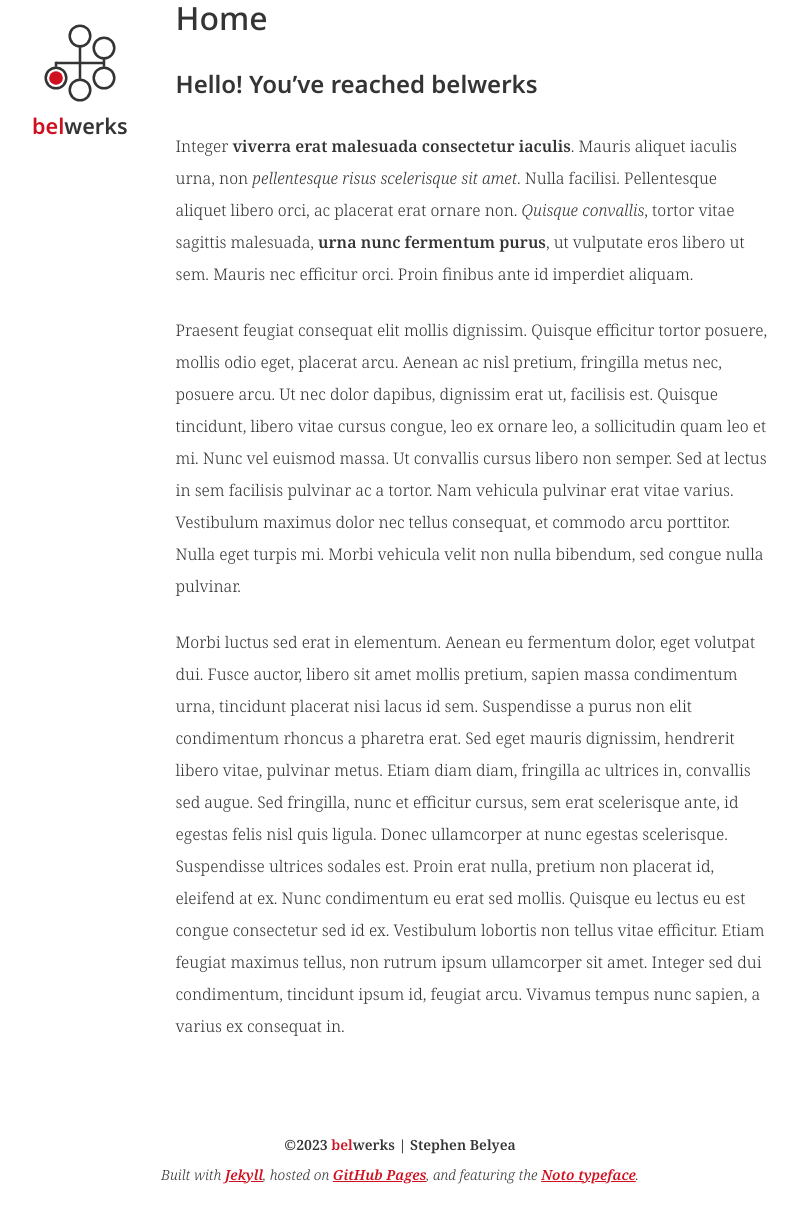
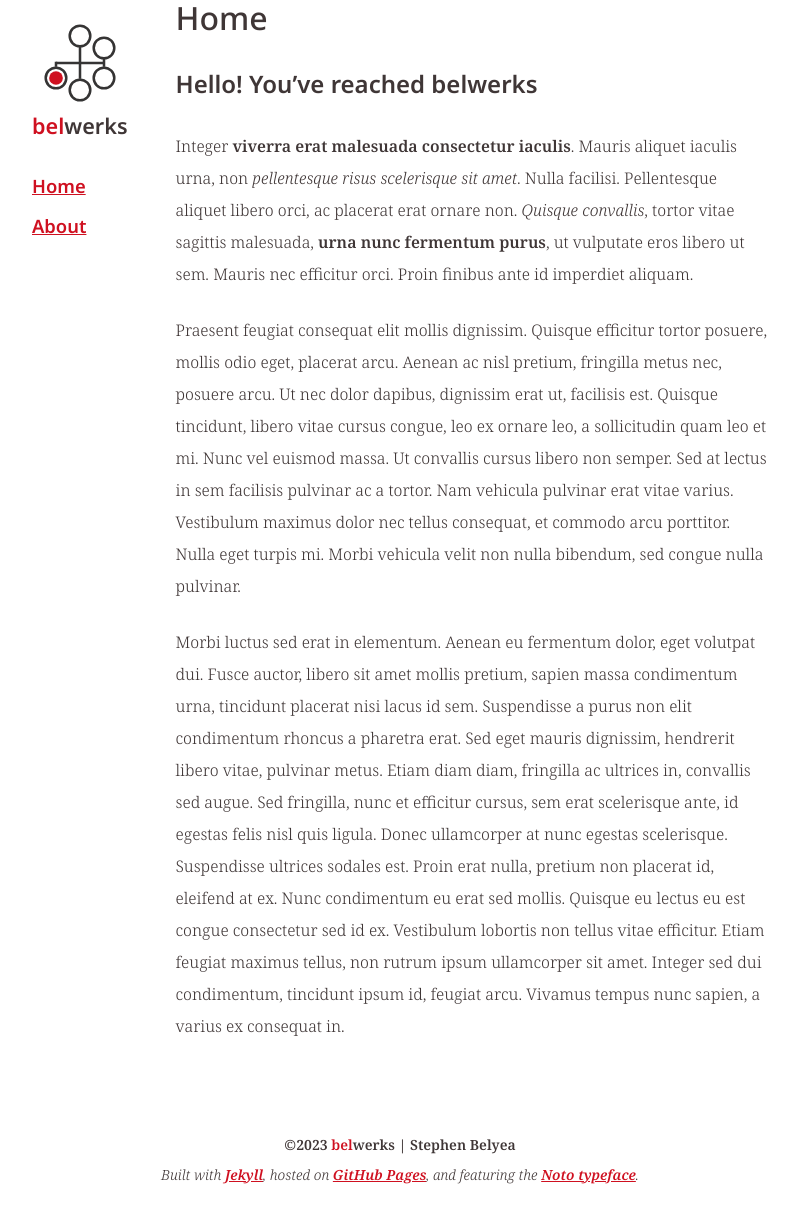
Before and after one commit to stephenbelyea/belwerks-site-2023, a Jekyll site: the page built from index.md, in a window 1280 px wide. Shown: the whole page, without its empty margins (240-1038 px from the left). Built offline with Jekyll 4.4.1, drawn with Linux system fonts in a browser that asks for light colours.

Commit message:
Add nav and link focus styling

```diff
--- /dev/null
+++ b/_includes/nav.html
@@ -0,0 +1,12 @@
+<nav class="site-nav alt-font">
+  <ul>
+    {%- assign nav-items = site.pages | sort: 'nav-order' -%}
+    {% for item in nav-items | sort_by: "nav-order" %}
+      {% if item.nav-include %}
+        <li>
+          <a href="{{ item.url }}" {% if page.url == item.url %}aria-current="page"{% endif %}>{{ item.title }}</a>
+        </li>
+      {% endif %}
+    {%- endfor -%}
+  </ul>
+</nav>
--- a/_layouts/default.html
+++ b/_layouts/default.html
@@ -5,6 +5,7 @@
     <div class="wrapper">
       <aside class="panel secondary">
         {%- include logo.html -%}
+        {%- include nav.html -%}
       </aside>
       <main class="panel primary">
         <h1>{{ page.title }}</h1>
--- /dev/null
+++ b/_sass/includes/_nav.scss
@@ -0,0 +1,15 @@
+nav {
+  margin: 1.5rem 0;
+  font-size: 1.15rem;
+
+  ul {
+    list-style: none;
+    margin: 0;
+    padding: 0;
+  }
+
+  li {
+    margin: 0.15em 0;
+    padding: 0;
+  }
+}
--- a/_sass/minima.scss
+++ b/_sass/minima.scss
@@ -4,4 +4,6 @@
 "minima/typography";
 
 @import "includes/site-icon",
-"includes/logo", "includes/footer";
+"includes/logo",
+"includes/nav",
+"includes/footer";
--- a/_sass/minima/_typography.scss
+++ b/_sass/minima/_typography.scss
@@ -7,8 +7,12 @@
   --font-family-body: 'Noto Serif', serif;
   --font-family-heading: 'Noto Sans', sans-serif;
 
-  --colour-body: #353434;
+  --colour-body: #3f3636;
   --colour-link: #cf1020;
+  --colour-link-focus: rgb(114, 79, 79);
+  --colour-link-focus-ring: rgba(114, 79, 79, 0.8);
+
+  --timing: 100ms;
 }
 
 body {
@@ -19,15 +23,21 @@ body {
   color: var(--colour-body);
 }
 
-a, .alt-colour {
+a,
+.alt-colour {
   color: var(--colour-link);
 }
 
-strong, .bold, main a, footer a {
+strong,
+.bold,
+main a,
+footer a {
   font-weight: var(--font-weight-bold);
 }
 
-footer p, .small, small {
+footer p,
+.small,
+small {
   font-size: 0.875rem;
 }
 
@@ -54,10 +64,28 @@ h1 {
   margin: 0 0 1em;
 }
 
-h2, h3 {
+h2,
+h3 {
   margin: 1.5em 0 1.35em;
 }
 
-h4, h5, h6 {
+h4,
+h5,
+h6 {
   margin: 1.25em 0;
 }
+
+a {
+  transition: color var(--timing), outline var(--timing);
+  outline: solid transparent 0.15em;
+  outline-offset: 0.35em;
+
+  &:focus,
+  &:hover {
+    color: var(--colour-link-focus);
+  }
+
+  &:focus {
+    outline-color: var(--colour-link-focus-ring);
+  }
+}
```
Also changed, not shown: 404.md (+1 -0 lines), about.md (added, +10 -0 lines), index.md (+2 -0 lines).
